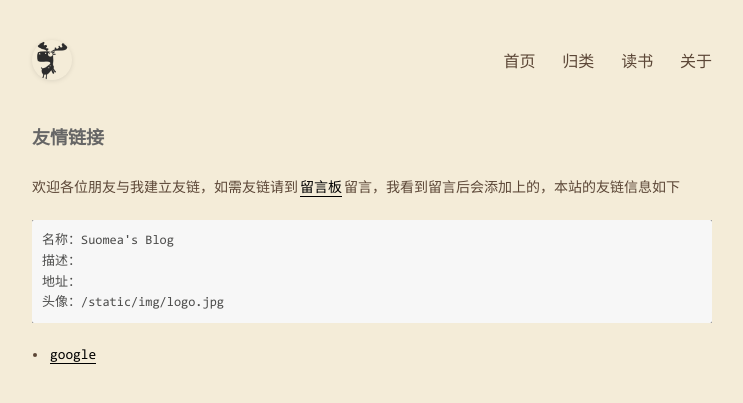
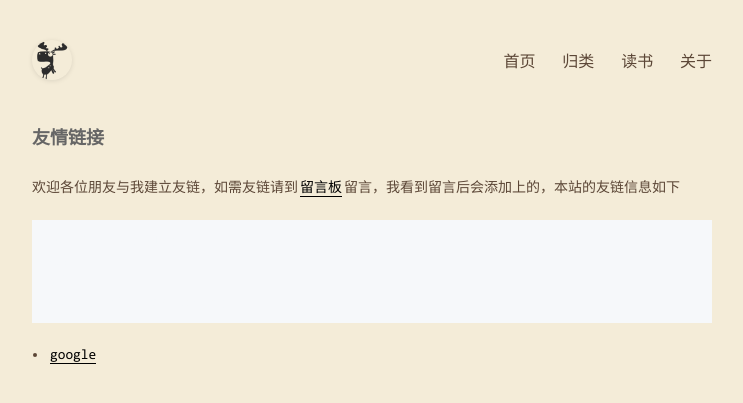
Before and after one commit to Suomea/Suomea.github.io, a Jekyll site: the page built from pages/links.md, in a window 1280 px wide. Shown: the top 403 px of the page, without its empty margins (268-1011 px from the left). Built offline with Jekyll 4.4.1, drawn with Linux system fonts in a browser that asks for light colours.

Commit message:
:tada: 调整代码高亮样式。

```diff
--- a/static/css/post.css
+++ b/static/css/post.css
@@ -83,20 +83,20 @@
   line-height: 1;
 }
 .page-post code {
-  background-color: #eeeeee;
+  background-color: #f6f8fa;
   word-break: break-all;
   padding: 0 4px;
   margin: 0 2px;
   border-radius: 4px;
-  color: #4d4d4c;
+  color: #f6f8fa;
 }
 .page-post pre {
   font-size: 0;
   padding: 10px;
   overflow: auto;
-  border-radius: 2px;
-  background-color: #f7f7f7;
-  max-height: 610px;
+  border-radius: 0;
+  background-color: #f6f8fa;
+  max-height: 800px;
   -moz-tab-size: 4;
   -o-tab-size: 4;
   tab-size: 4;
```
